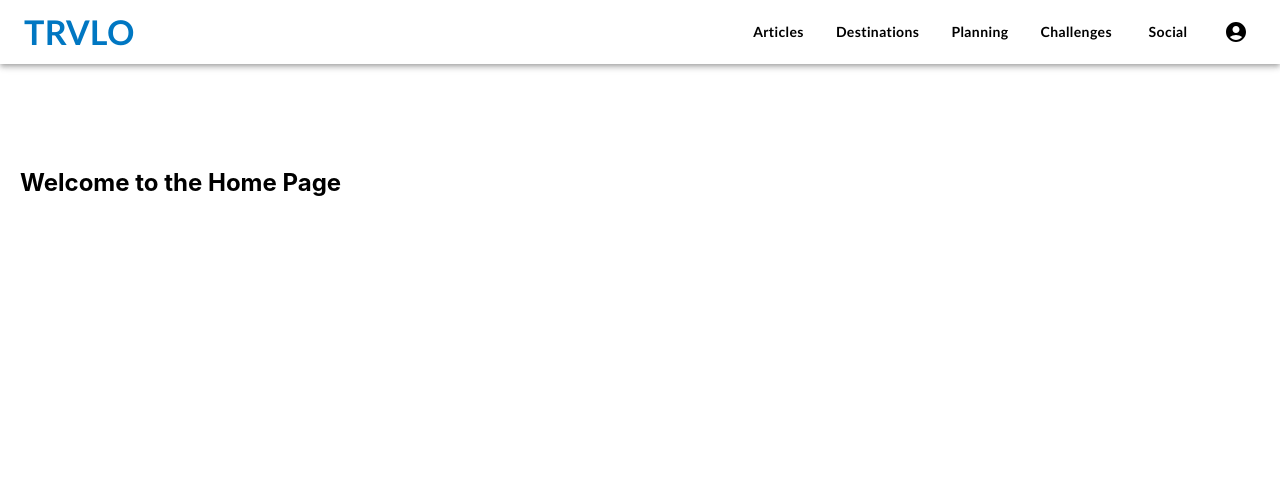
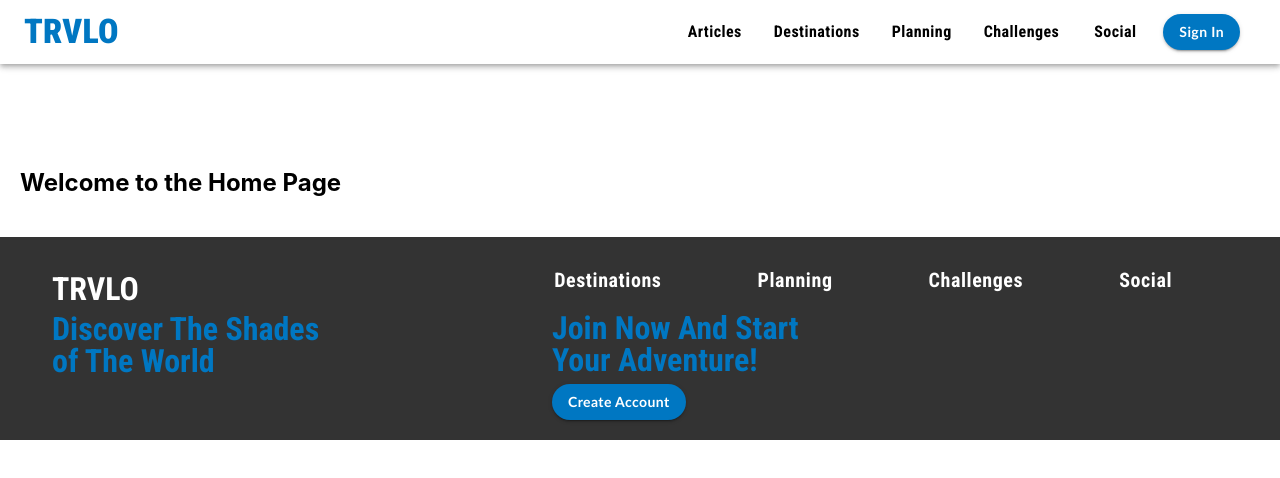
Before and after one commit to aemoein/Travelio, a React (Create React App) app in the folder frontend_react/: page / in a window 1280 px wide. Shown: the top 478 px of the page. Built offline with nearby package versions, Linux system fonts and the light colour scheme.

Commit message:
Footer Component
Initial Footer Component added and some additional updates for the header component

```diff
--- /dev/null
+++ b/frontend_react/src/Components/Footer/Footer.jsx
@@ -0,0 +1,48 @@
+import React from 'react';
+import { Typography, Link, Box, Button } from '@mui/material';
+
+const Footer = () => {
+  return (
+    <>
+      <style>
+        {`@import url('https://fonts.googleapis.com/css2?family=Roboto+Condensed:ital,wght@0,100..900;1,100..900&display=swap');`}
+      </style>
+      <Box sx={{ display: 'flex' , fontFamily: 'Roboto Condensed, sans-serif', backgroundColor: '#333'}}>
+          <Box sx={{ flex: 1, padding: '20px'}}>
+              <Typography sx={{ marginLeft: 4, fontFamily: 'Roboto Condensed, sans-serif', marginTop: 1, fontSize: '32px', fontWeight: 'bold', textTransform: 'uppercase', letterSpacing: '0px', color: '#ffffff' }}>
+                  TRVLO
+              </Typography>
+              <Typography sx={{ marginLeft: 4, fontFamily: 'Roboto Condensed, sans-serif', fontSize: '32px', fontWeight: 'bold', textTransform: 'none', letterSpacing: '0px', color: '#0077c2', width: 300, lineHeight: '1.0'}}>
+                  Discover The Shades of The World
+              </Typography>
+          </Box>
+          <Box sx={{ flex: 1, padding: '20px', textAlign: 'right', maxWidth: '740px', minWidth: '740px'}}>
+            <Box>
+                <Button color="inherit" sx={{ fontWeight: 'bold', fontSize: '20px', fontFamily: 'Roboto Condensed, sans-serif', marginRight: 10, color: '#fff', '&:hover': { color: '#0077C2' }, textTransform: 'none' }}>
+                    Destinations
+                </Button>
+                <Button color="inherit" sx={{ fontWeight: 'bold', fontSize: '20px', fontFamily: 'Roboto Condensed, sans-serif', marginRight: 10, color: '#fff', '&:hover': { color: '#0077C2' }, textTransform: 'none' }}>
+                    Planning
+                </Button>
+                <Button color="inherit" sx={{ fontWeight: 'bold', fontSize: '20px', fontFamily: 'Roboto Condensed, sans-serif', marginRight: 10, color: '#fff', '&:hover': { color: '#0077C2' }, textTransform: 'none' }}>
+                    Challenges
+                </Button>
+                <Button color="inherit" sx={{ fontWeight: 'bold', fontSize: '20px', fontFamily: 'Roboto Condensed, sans-serif', marginRight: 10, color: '#fff', '&:hover': { color: '#0077C2' }, textTransform: 'none' }}>
+                    Social
+                </Button>
+            </Box>
+            <Box sx={{marginLeft: 4,  marginTop: 1, textAlign:'left'}}>
+                <Typography sx={{fontFamily: 'Roboto Condensed, sans-serif', fontSize: '32px', fontWeight: 'bold', textTransform: 'none', letterSpacing: '0px', color: '#0077c2', width: 300, lineHeight: '1.0', textAlign: 'left'}}>
+                    Join Now And Start Your Adventure!
+                </Typography>
+                <Button variant="contained" color="primary" size="medium" sx={{ fontWeight: 'bold', fontFamily: 'Trebuchet MS', marginTop: 1, backgroundColor: '#0077C2', color: '#fff', borderRadius: '25px' , textTransform: 'none'}}>
+                    Create Account
+                </Button>
+            </Box>
+          </Box>
+      </Box>
+    </>
+  );
+};
+
+export default Footer;
--- a/frontend_react/src/Components/Navbar/Navbar.jsx
+++ b/frontend_react/src/Components/Navbar/Navbar.jsx
@@ -22,15 +22,19 @@ const Navbar = () => {
   };
 
   return (
+    <>
+      <style>
+        {`@import url('https://fonts.googleapis.com/css2?family=Roboto+Condensed:ital,wght@0,100..900;1,100..900&display=swap');`}
+      </style>
       <AppBar position="static" sx={{ backgroundColor: '#fff' }}>
         <Toolbar>
-        <Typography variant="h4" sx={{ flexGrow: 1, fontWeight: 'bold', color: '#0077C2', fontFamily: 'Trebuchet MS' }}>
+            <Typography variant="h4" sx={{ flexGrow: 1, fontWeight: '900', color: '#0077C2', fontFamily: 'Roboto Condensed, sans-serif' }}>
                 TRVLO
             </Typography>
             <Button
                 color="inherit"
                 onClick={handleMenuOpen}
-          sx={{  fontWeight: 'bold', fontFamily: 'Trebuchet MS', marginRight: 2, borderRadius: 2, color: '#000', '&:hover': { color: '#0077C2' }, textTransform: 'none' }}
+                sx={{  fontWeight: 'bold', fontSize: '16px', fontFamily: 'Roboto Condensed, sans-serif', marginRight: 2, borderRadius: 2, color: '#000', '&:hover': { color: '#0077C2' }, textTransform: 'none' }}
             >
                 Articles
             </Button>
@@ -69,23 +73,24 @@ const Navbar = () => {
             <MenuItem onClick={handleMenuClose}>Article 3</MenuItem>
             <MenuItem onClick={handleMenuClose}>More Articles</MenuItem>
             </Menu>
-        <Button color="inherit" sx={{ fontWeight: 'bold', fontFamily: 'Trebuchet MS', marginRight: 2, color: '#000', '&:hover': { color: '#0077C2' }, textTransform: 'none' }}>
+            <Button color="inherit" sx={{ fontWeight: 'bold', fontSize: '16px', fontFamily: 'Roboto Condensed, sans-serif', marginRight: 2, color: '#000', '&:hover': { color: '#0077C2' }, textTransform: 'none' }}>
                 Destinations
             </Button>
-        <Button color="inherit" sx={{ fontWeight: 'bold', fontFamily: 'Trebuchet MS', marginRight: 2, color: '#000', '&:hover': { color: '#0077C2' }, textTransform: 'none' }}>
+            <Button color="inherit" sx={{ fontWeight: 'bold', fontSize: '16px', fontFamily: 'Roboto Condensed, sans-serif', marginRight: 2, color: '#000', '&:hover': { color: '#0077C2' }, textTransform: 'none' }}>
                 Planning
             </Button>
-        <Button color="inherit" sx={{ fontWeight: 'bold', fontFamily: 'Trebuchet MS', marginRight: 2, color: '#000', '&:hover': { color: '#0077C2' }, textTransform: 'none' }}>
+            <Button color="inherit" sx={{ fontWeight: 'bold', fontSize: '16px', fontFamily: 'Roboto Condensed, sans-serif', marginRight: 2, color: '#000', '&:hover': { color: '#0077C2' }, textTransform: 'none' }}>
                 Challenges
             </Button>
-        <Button color="inherit" sx={{ fontWeight: 'bold', fontFamily: 'Trebuchet MS', marginRight: 2, color: '#000', '&:hover': { color: '#0077C2' }, textTransform: 'none' }}>
+            <Button color="inherit" sx={{ fontWeight: 'bold', fontSize: '16px', fontFamily: 'Roboto Condensed, sans-serif', marginRight: 2, color: '#000', '&:hover': { color: '#0077C2' }, textTransform: 'none' }}>
                 Social
             </Button>
-        <IconButton color="inherit" sx={{ marginLeft: 'auto' }} aria-label="account of current user">
-          <AccountCircle sx={{ color: '#000' }} />
-        </IconButton>
+            <Button variant="contained" color="primary" size="medium" sx={{ fontWeight: 'bold', fontFamily: 'Trebuchet MS', marginRight: 2, backgroundColor: '#0077C2', color: '#fff', borderRadius: '25px' , textTransform: 'none'}}>
+               Sign In
+            </Button>
         </Toolbar>
       </AppBar>
+    </>
   );
 };
 
--- a/frontend_react/src/Modules/Home/Home.jsx
+++ b/frontend_react/src/Modules/Home/Home.jsx
@@ -1,6 +1,7 @@
 import React from 'react';
 import { Link } from 'react-router-dom';
 import Navbar from '../../Components/Navbar/Navbar';
+import Footer from '../../Components/Footer/Footer';
 
 const Home = () => {
   return (
@@ -9,6 +10,7 @@ const Home = () => {
       <div style={{ marginTop: '64px', padding: '20px' }}>
         <h2>Welcome to the Home Page</h2>
       </div>
+      <Footer />
     </div>
   );
 };
```
Also changed, not shown: frontend_react/src/Components/Navbar/UserNavbar.jsx (added, +92 -0 lines), frontend_react/src/Components/Footer/UserFooter.jsx (added). Lines whose indentation alone changed are shown as unchanged.
